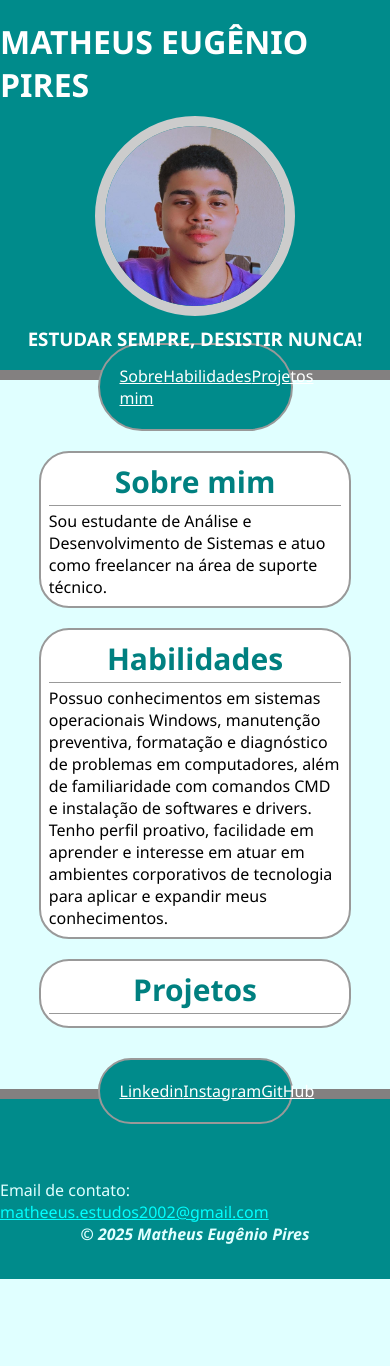
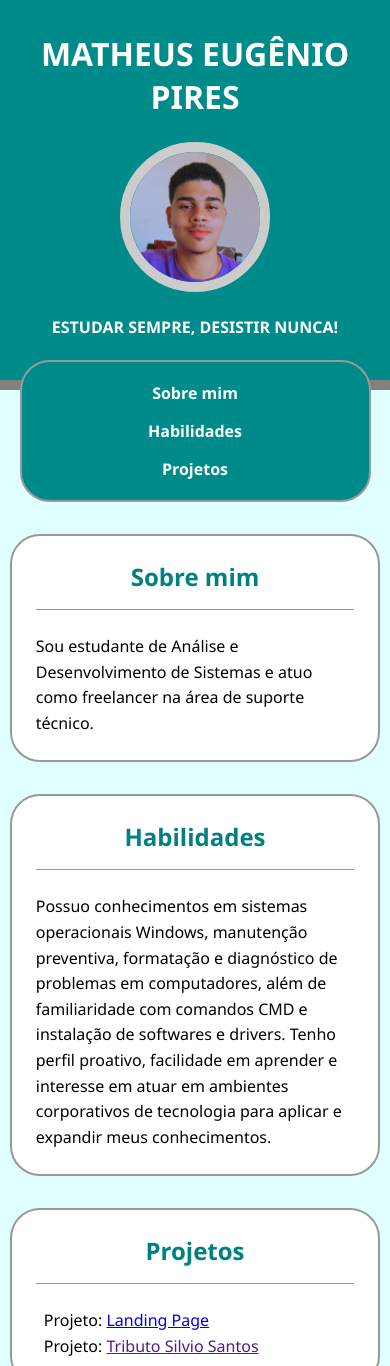
Before and after one commit to matheus3070/Mapa-Landing-Page-ADS, a plain HTML site: page index.html in a window 390 px wide. Shown: the top 1366 px of the page. Before the commit the page ends 1279 px from the top, so only its background shows below. Drawn offline with Linux system fonts and the light colour scheme.

Commit message:
atualização responsiva

```diff
--- a/index.html
+++ b/index.html
@@ -1,5 +1,5 @@
 <!DOCTYPE html>
-<html lang="en">
+<html lang="pt-br">
   <head>
     <meta charset="UTF-8" />
     <meta name="viewport" content="width=device-width, initial-scale=1.0" />
@@ -9,13 +9,19 @@
   <body>
     <header class="cabeçalho">
       <h1 class="nome">MATHEUS EUGÊNIO PIRES</h1>
-      <img class="imagem" src="foto curriculo.jpg" />
+      <img
+        class="imagem"
+        src="foto curriculo.jpg"
+        alt="Foto do rosto de Matheus Eugênio Pires"
+      />
       <h3 class="frase">ESTUDAR SEMPRE, DESISTIR NUNCA!</h3>
     </header>
     <nav class="nav">
-      <p><a class="color_p_nav" href="#sobre_mim">Sobre mim</a></p>
-      <p><a class="color_p_nav" href="#habilidades">Habilidades</a></p>
-      <p><a class="color_p_nav" href="#projetos">Projetos</a></p>
+      <ul>
+        <li><a class="color_p_nav" href="#sobre_mim">Sobre mim</a></li>
+        <li><a class="color_p_nav" href="#habilidades">Habilidades</a></li>
+        <li><a class="color_p_nav" href="#projetos">Projetos</a></li>
+      </ul>
     </nav>
     <main>
       <section id="sobre_mim">
@@ -40,42 +46,50 @@
 
       <section id="projetos">
         <h4>Projetos</h4>
-        <article></article>
+        <article>
+          <ul>
+            <li>Projeto: <a href="https://matheus3070.github.io/Mapa-Landing-Page-ADS/" target="_blank" >Landing Page </a></li>
+            <li>Projeto: <a href="" target="_blank" >Tributo Silvio Santos</a></li>
+          </ul>
+        </article>
       </section>
 
       <aside id="extras">
-        <p>
+        <ul>
+          <li>
             <a
               class="p_de_extras"
               href="https://linkedin.com/in/matheus-pires-1b5954276"
               target="_blank"
               >Linkedin</a
             >
-        </p>
-        <p>
+          </li>
+          <li>
             <a
               class="p_de_extras"
               href="https://www.instagram.com/matww_z/"
               target="_blank"
               >Instagram</a
             >
-        </p>
-        <p>
+          </li>
+          <li>
             <a
               class="p_de_extras"
               href="https://github.com/matheus3070"
               target="_blank"
               >GitHub</a
             >
-        </p>
+          </li>
+        </ul>
       </aside>
+    </main>
 
     <footer id="rodapé">
       <p class="email">
         Email de contato:
         <a
           class="cor_do_email"
-            href="https://matheeus.estudos2002@gmail.com"
+          href="mailto:matheeus.estudos2002@gmail.com"
           target="_blank"
           >matheeus.estudos2002@gmail.com</a
         >
@@ -84,6 +98,5 @@
         <em><strong>&copy; 2025 Matheus Eugênio Pires</strong></em>
       </p>
     </footer>
-    </main>
   </body>
 </html>
--- a/styles.css
+++ b/styles.css
@@ -5,133 +5,149 @@
   font-family: "Segoe UI", Tahoma, Geneva, Verdana, sans-serif;
 }
 
+html {
+  font-size: 100%;
+}
+
 body {
-  background-color: #E0FFFF;
+  background-color: #e0ffff;
 }
 
 .cabeçalho {
   display: flex;
   align-items: center;
   flex-direction: column;
-  height: 380px;
+  justify-content: center;
   border-bottom: 10px solid #838080;
-  background-color: #008B8B;
+  background-color: #008b8b;
+  padding: 2rem 1rem;
+  text-align: center;
 }
 
 .nome {
-  margin-top: 20px;
   color: #ffffff;
+  font-size: 2.5rem;
 }
 
 .frase {
   color: #ffffff;
+  font-size: 1.2rem;
+  margin-bottom: 10px;
 }
 
 .imagem {
-  margin: 10px 0px 10px 0px;
-  width: 200px;
-  height: 200px;
-  border-radius: 200px;
+  margin: 1.5rem 0;
+  width: clamp(150px, 30vw, 200px);
+  height: clamp(150px, 30vw, 200px);
+  border-radius: 50%;
   border: 10px solid #cccccc;
+  object-fit: cover;
 }
 
 .nav {
   display: flex;
   justify-content: space-evenly;
+  align-items: center;
   border-radius: 1000px;
   border: 2px solid #999999;
   max-width: 500px;
-  width: 50%;
-  padding: 20px;
-  margin-left: auto;
-  margin-right: auto;
-  margin-top: -37px;
-  background-color: #008B8B;
+  width: 90%;
+  padding: 1.25rem;
+  margin: -37px auto 0 auto;
+  background-color: #008b8b;
+  position: relative;
+  z-index: 2;
+}
+
+.nav ul,
+#extras ul {
+  display: flex;
+  list-style: none;
+  padding: 0;
+  justify-content: space-evenly;
+  width: 100%;
+  align-items: center;
 }
 
 .color_p_nav {
   color: #ffffff;
+  text-decoration: none;
+  font-weight: bold;
 }
 
-#sobre_mim , #habilidades, #projetos {
+#sobre_mim,
+#habilidades,
+#projetos {
   display: flex;
   flex-direction: column;
   border: 2px solid #999999;
   border-radius: 30px;
   max-width: 900px;
-  width: 80%;
-  margin-top: 20px;
-  margin-left: auto;
-  margin-right: auto;
-  padding: 2%;
+  width: 90%;
+  margin: 2rem auto;
+  padding: 2rem;
   background-color: #ffffff;
 }
 
-/*
-#seção, #habilidades, #projetos {
-  display: flex;
-  flex-direction: column;
-  border: 2px solid #999999;
-  border-radius: 30px;
-  width: 80%;
-  margin-top: 20px;
-  margin-left: 10%;
-  padding: 2%;
-  background-color: #ffffff;
+h4 {
+  text-align: center;
+  color: #008080;
+  margin-bottom: 1.5rem;
+  padding-bottom: 1rem;
+  border-bottom: 1px solid #999999;
+  font-size: clamp(1.5rem, 4vw, 1.875rem);
 }
 
-*/
-
-
-h4 {
-  display: flex;
-  justify-content: center;
-  color: #008080;
-  margin-bottom: 1.5%;
-  padding-bottom: 1%;
-  border-bottom: 1px solid #999999;
-  font-size: 30px;
+.p_das_seções,
+#projetos ul {
+  color: #000000;
+  font-size: 1rem;
+  line-height: 1.6;
 }
 
-.p_das_seções {
-  color: #000000;
+#projetos ul {
+  list-style: none;
+  list-style-position: inside;
+  padding-left: 0.5rem;
 }
 
 #extras {
   display: flex;
   justify-content: space-evenly;
+  align-items: center;
   border-radius: 1000px;
   border: 2px solid #999999;
   max-width: 500px;
-  width: 50%;
-  padding: 20px;
-  margin-left: auto;
-  margin-right: auto;
-  margin-top: 30px;
-  margin-bottom: -35px;
-  background-color: #008B8B;
+  width: 90%;
+  padding: 1.25rem;
+  margin: 2rem auto;
+  background-color: #008b8b;
   position: relative;
   z-index: 2;
 }
 
 .p_de_extras {
   color: #ffffff;
+  text-decoration: none;
+  font-weight: bold;
 }
 
 #rodapé {
   display: flex;
   flex-direction: column;
   align-items: center;
-  background-color: #008B8B;
+  justify-content: center;
+  background-color: #008b8b;
   border-top: 10px solid #838080;
-  height: 190px;
   position: relative;
   z-index: 1;
+  padding: 2rem 1rem 1.5rem 1rem;
+  text-align: center;
 }
 
 .email {
-  margin-top: 80px;
-  color: #E0FFFF;
+  color: #e0ffff;
+  margin-top: -10px;
 }
 
 .cor_do_email {
@@ -139,13 +155,51 @@ h4 {
 }
 
 .direitos_autorais {
-  color: #E0FFFF;
+  color: #e0ffff;
+  margin-top: 0.5rem;
 }
 
+@media screen and (max-width: 800px) {
+  .nav,
+  #extras {
+    flex-direction: column;
+    gap: 1rem;
+    text-align: center;
+    border-radius: 30px;
+    margin-top: -30px;
+  }
 
+  .nav ul,
+  #extras ul {
+    flex-direction: column;
+    gap: 1rem;
+  }
 
-@media screen and (max-width: 800px) {
-  body {
-    flex-direction: column;
+  #extras {
+    margin-top: 2rem;
+    margin-bottom: 2rem;
+  }
+
+  .nome {
+    font-size: 2rem;
+  }
+
+  .frase {
+    font-size: 1rem;
+  }
+
+  .email {
+    font-size: 1rem;
+  }
+
+  .direitos_autorais {
+    font-size: 1rem;
+  }
+
+  #sobre_mim,
+  #habilidades,
+  #projetos {
+    width: 95%;
+    padding: 1.5rem;
   }
 }
```
Lines whose indentation alone changed are shown as unchanged.
